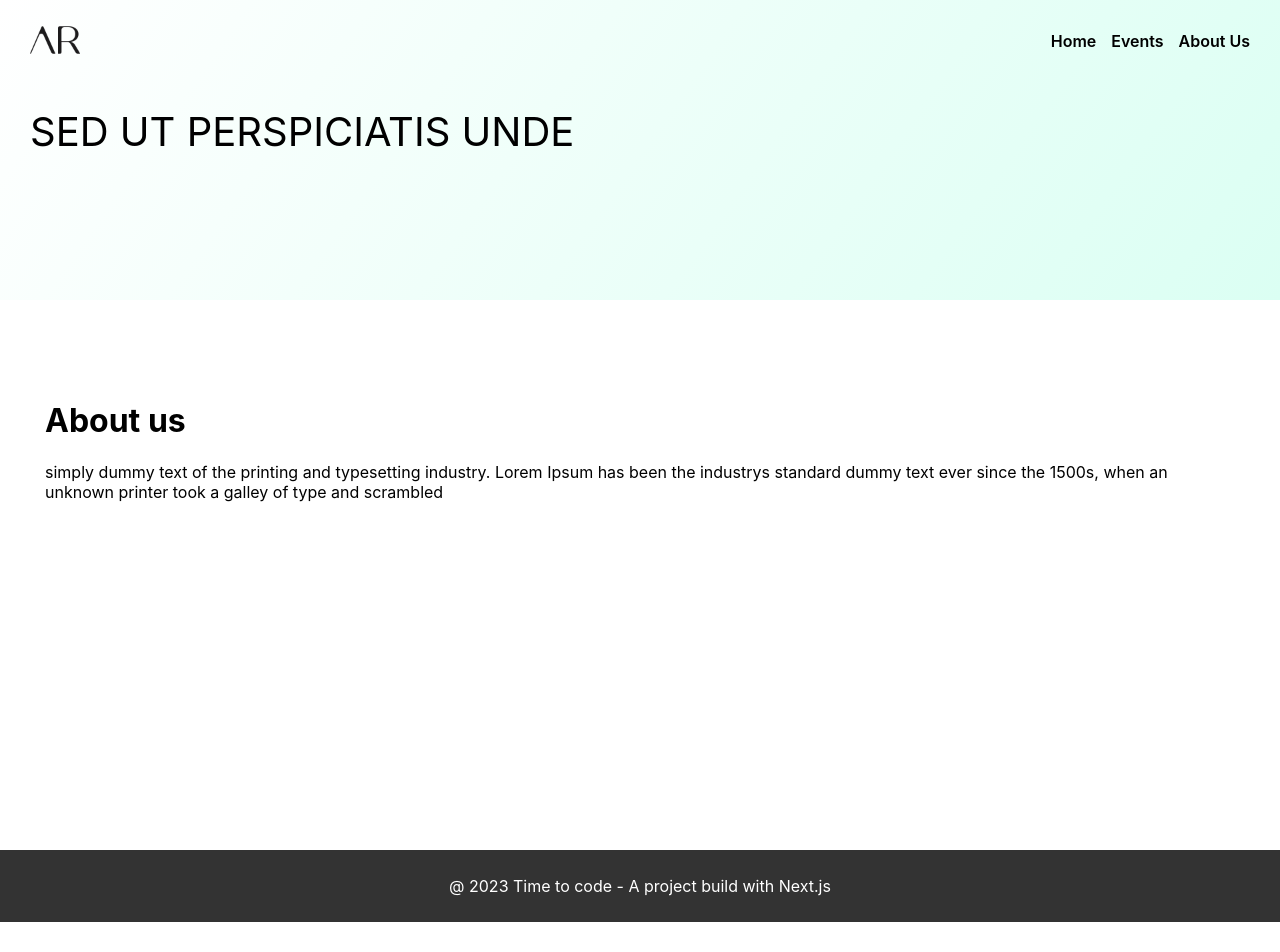
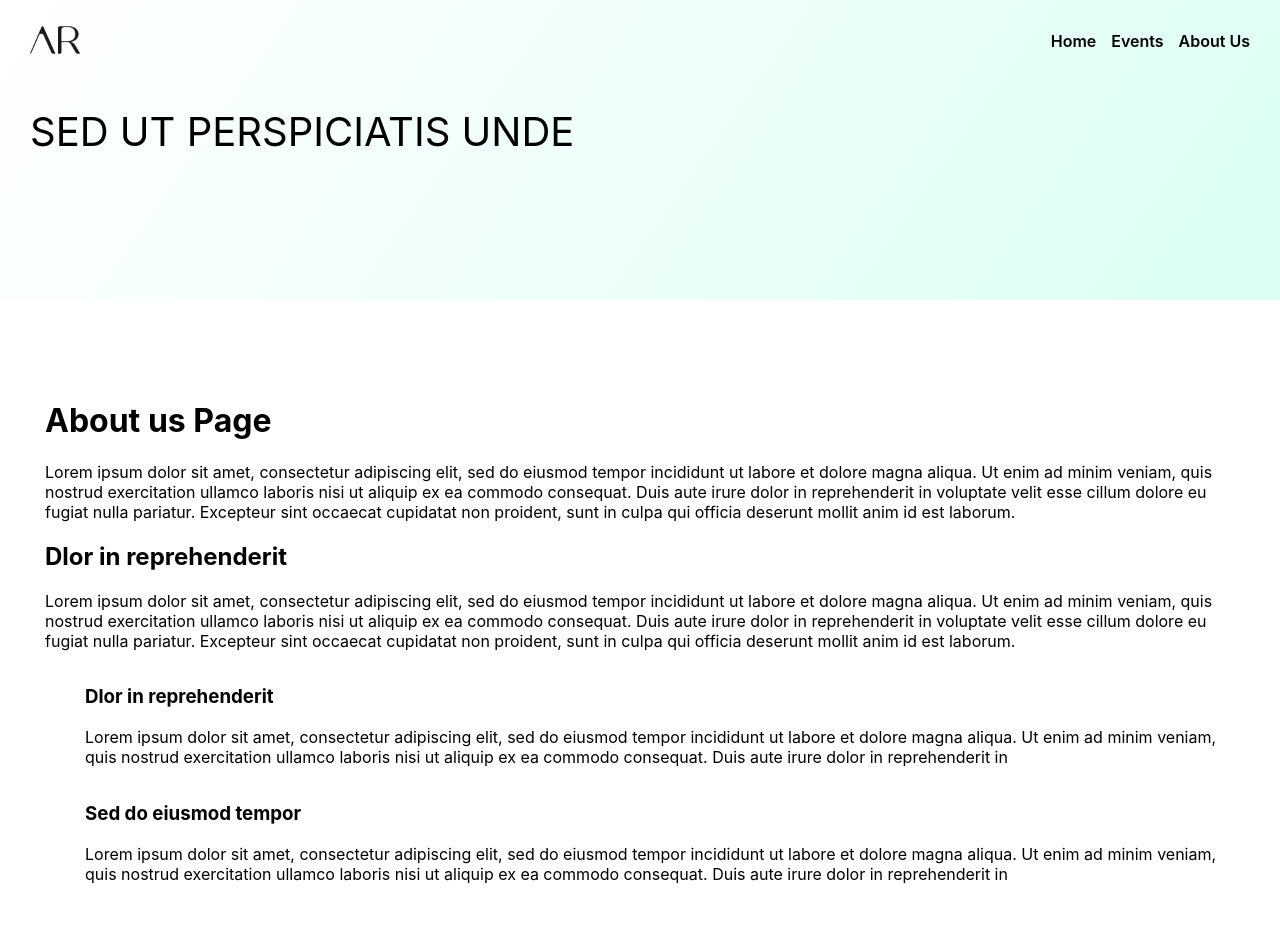
Before and after one commit to AlaaHamdyMohammadi/Next-Project, a Next.js app: page /aboutUs in a window 1280 px wide. Shown: the top 952 px of the page. Before the commit the page ends 922 px from the top, so only its background shows below. Built offline with nearby package versions, Linux system fonts and the light colour scheme.

Commit message:
UI Interface

```diff
--- a/pages/aboutUs.js
+++ b/pages/aboutUs.js
@@ -1,12 +1,48 @@
 function aboutUsPage() {
     return (
       <div>
-        <h1>About us</h1>
+        <h1> About us Page</h1>
         <p>
-          simply dummy text of the printing and typesetting industry. Lorem
-          Ipsum has been the industrys standard dummy text ever since the 1500s,
-          when an unknown printer took a galley of type and scrambled
+          Lorem ipsum dolor sit amet, consectetur adipiscing elit, sed do
+          eiusmod tempor incididunt ut labore et dolore magna aliqua. Ut enim ad
+          minim veniam, quis nostrud exercitation ullamco laboris nisi ut
+          aliquip ex ea commodo consequat. Duis aute irure dolor in
+          reprehenderit in voluptate velit esse cillum dolore eu fugiat nulla
+          pariatur. Excepteur sint occaecat cupidatat non proident, sunt in
+          culpa qui officia deserunt mollit anim id est laborum.
         </p>
+        <h2>Dlor in reprehenderit </h2>
+        <p>
+          Lorem ipsum dolor sit amet, consectetur adipiscing elit, sed do
+          eiusmod tempor incididunt ut labore et dolore magna aliqua. Ut enim ad
+          minim veniam, quis nostrud exercitation ullamco laboris nisi ut
+          aliquip ex ea commodo consequat. Duis aute irure dolor in
+          reprehenderit in voluptate velit esse cillum dolore eu fugiat nulla
+          pariatur. Excepteur sint occaecat cupidatat non proident, sunt in
+          culpa qui officia deserunt mollit anim id est laborum.
+        </p>
+        <ul className="about_us_list">
+          <li>
+            <h3>Dlor in reprehenderit </h3>
+            <p>
+              Lorem ipsum dolor sit amet, consectetur adipiscing elit, sed do
+              eiusmod tempor incididunt ut labore et dolore magna aliqua. Ut
+              enim ad minim veniam, quis nostrud exercitation ullamco laboris
+              nisi ut aliquip ex ea commodo consequat. Duis aute irure dolor in
+              reprehenderit in
+            </p>
+          </li>
+          <li>
+            <h3>Sed do eiusmod tempor </h3>
+            <p>
+              Lorem ipsum dolor sit amet, consectetur adipiscing elit, sed do
+              eiusmod tempor incididunt ut labore et dolore magna aliqua. Ut
+              enim ad minim veniam, quis nostrud exercitation ullamco laboris
+              nisi ut aliquip ex ea commodo consequat. Duis aute irure dolor in
+              reprehenderit in
+            </p>
+          </li>
+        </ul>
       </div>
     );
 }
--- a/src/components/home/HomePage.jsx
+++ b/src/components/home/HomePage.jsx
@@ -15,8 +15,8 @@
             <Image
               src={event.image}
               alt={event.title}
-              width={200}
-              height={200}
+              width={400}
+              height={300}
             />
           </div>
           <div className="content">
```
